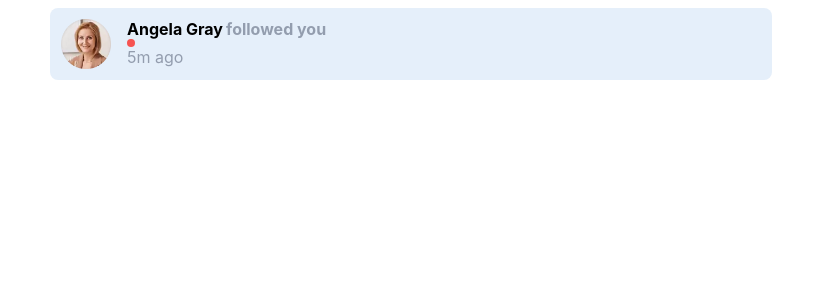
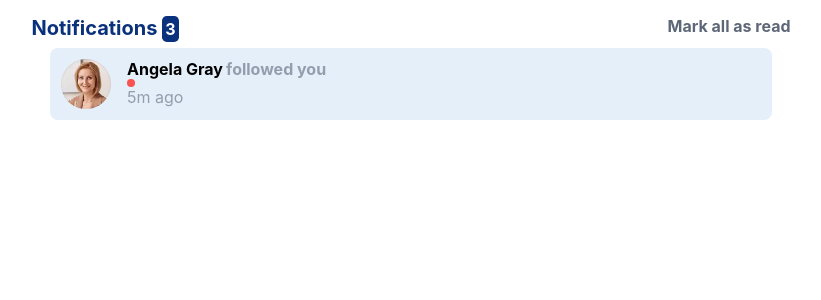
Before and after one commit to szczepanieceryk/Frontend-Mentor-Notifications-page, a React (Create React App) app: page / in a window 1280 px wide. Shown: the top 300 px of the page, without its empty margins (229-1050 px from the left). Built offline with nearby package versions, Linux system fonts and the light colour scheme.

Commit message:
set up inital notification number and count update

```diff
--- a/src/App.js
+++ b/src/App.js
@@ -1,10 +1,15 @@
+import { useState } from "react";
 import NotificationPage from "./pages/NotificationPage";
-import "./styles/App.css";
+import "./styles/style.css";
 
 const App = () => {
+  const [notificationCount, setNotificationCount] = useState(3);
   return (
     <div className="App">
-      <NotificationPage />
+      <NotificationPage
+        notificationCount={notificationCount}
+        setNotificationCount={setNotificationCount}
+      />
     </div>
   );
 };
--- a/src/pages/NotificationPage.js
+++ b/src/pages/NotificationPage.js
@@ -1,8 +1,25 @@
 import SimpleNotificationComponent from "../components/SimpleNotificationComponent";
+import "../styles/_NotificationPage.scss";
 
-const NotificationPage = () => {
+const NotificationPage = ({ notificationCount, setNotificationCount }) => {
+  const handleNotificationsClear = () => {
+    setNotificationCount(0);
+  };
   return (
     <div className="notification-page-wrapper">
+      <div className="notifications-info">
+        <div className="notification-count-info">
+          <span className="notifications-count-label">
+            <strong> Notifications</strong>
+          </span>{" "}
+          <div className="notification-counter">
+            <strong>{notificationCount}</strong>
+          </div>
+        </div>
+        <span className="mark-as-read">
+          <strong onClick={handleNotificationsClear}>Mark all as read</strong>
+        </span>
+      </div>
       <SimpleNotificationComponent />
     </div>
   );
--- /dev/null
+++ b/src/styles/_NotificationPage.scss
@@ -0,0 +1,29 @@
+@use "../styles/abstracts/variables/colors";
+
+.notification-page-wrapper {
+  .notifications-info {
+    display: flex;
+    justify-content: space-around;
+    .notification-count-info {
+      .notifications-count-label {
+        font-size: 20px;
+        color: colors.$blue;
+      }
+      .notification-counter {
+        padding: 0.2em;
+        display: inline;
+        border-radius: 0.3em;
+        color: colors.$white;
+        background-color: colors.$blue;
+      }
+    }
+    .mark-as-read {
+      color: colors.$dark-grayish-blue;
+      cursor: pointer;
+      transition: 0.3s;
+      &:hover {
+        color: colors.$blue;
+      }
+    }
+  }
+}
--- a/src/styles/_app.scss
+++ b/src/styles/_app.scss
@@ -1,3 +1,4 @@
 .App {
-  text-align: center;
+  padding: 1em;
+  // text-align: center;
 }
--- a/src/styles/style.css
+++ b/src/styles/style.css
@@ -1,5 +1,5 @@
 .App {
-  text-align: center;
+  padding: 1em;
 }
 
 .simple-notification-component-wrapper {
```
Also changed, not shown: 1 other file (tests, documents, lock files or other folders).
